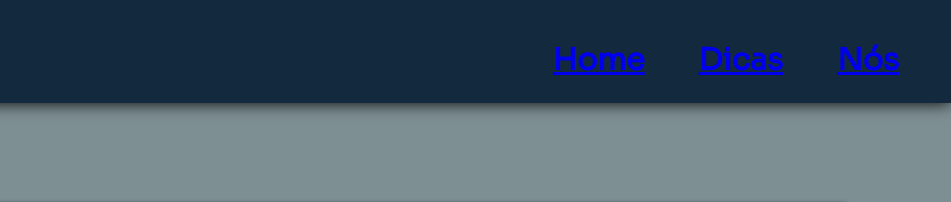
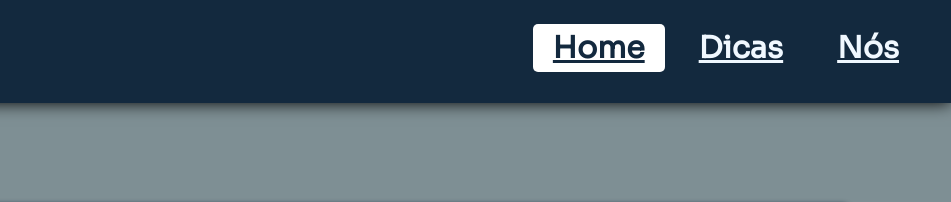
Before and after one commit to ICEI-PUC-Minas-PMV-ADS/pmv-ads-2022-2-e1-proj-web-t6-grupo_2, a plain HTML site: page index.html in a window 1280 px wide. In both pictures the pointer is over the link "Home". Shown: the top 202 px of the page, 329-1280 px from the left. Drawn offline with Linux system fonts and the light colour scheme; files that its build step writes are made by us from their sources.

Commit message:
Update style.css

```diff
--- a/css/style.css
+++ b/css/style.css
@@ -3,15 +3,11 @@
 *{
     margin: 0;
     padding: 0;
-
 }
 
 body{
     font-family: 'Sora', sans-serif;
     background-color:#7e8f94;
-
-
-
 }
 .logo{
     display: inline-flex;
@@ -29,8 +25,6 @@ header{
     background-color: rgb(19,41,62);
     box-shadow:0 0 1rem black;
     padding-top: 22.5px;
-
-
 }
 .header-nav-ul{
     font-family: 'Sora', sans-serif;
@@ -43,11 +37,8 @@ header{
     margin: auto;
     padding-right: 25px;
     padding-top: 10px;
-
-
-
 }
-.header-nav-il{
+.header-nav-il a{
     font-family: 'Sora', sans-serif;
     color: rgb(255, 255, 255);
     list-style-type:none;
@@ -63,9 +54,13 @@ header{
     border-radius: 5px;
     margin: 7px;
 }
-
-
-
+.header-nav-il a:hover{
+    background-color: rgb(255, 255, 255);
+    color: rgb(19,41,62);
+    border-color: rgb(19,41,62);
+    border-radius: 5px;
+    margin: 7px;
+}
 
 /* Main */
 .caixa-pesquisa {
```
